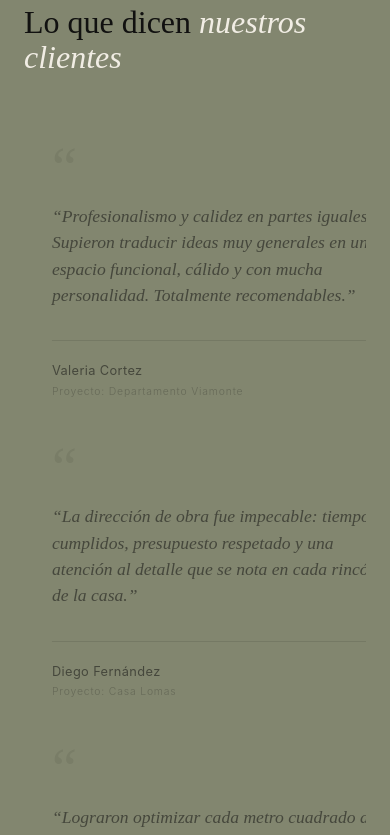
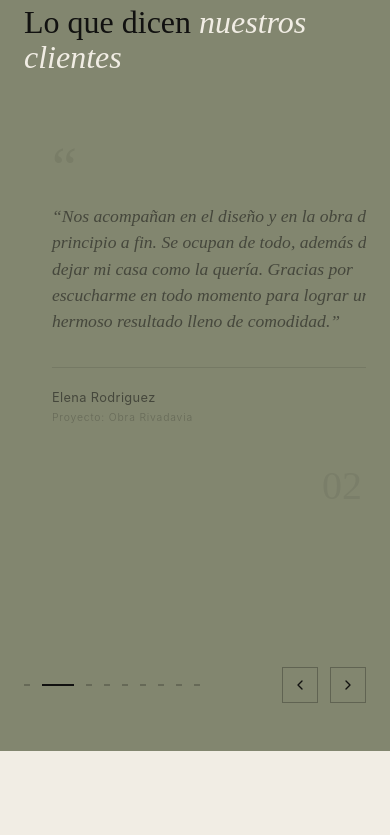
Before and after one commit to devzapotech/innovarq-frontend, a Next.js app: page / in a window 390 px wide. Shown: the part 10660-11495 px from the top of the page. Built offline with nearby package versions, Linux system fonts and the light colour scheme.

Commit message:
feat: ajustes responsive

```diff
--- a/app/(landingPage)/components/Testimonials/Testimonials.tsx
+++ b/app/(landingPage)/components/Testimonials/Testimonials.tsx
@@ -7,19 +7,36 @@ import { TestimonialsHeader } from './TestimonialsHeader';
 import { TestimonialSlide } from './TestimonialSlide';
 import { TestimonialsDots } from './TestimonialsDots';
 
-const PER_PAGE = 3;
+const PER_PAGE_DESKTOP = 3;
+const PER_PAGE_MOBILE = 1;
 
 export function TestimonialsSection() {
+  const [isMobile, setIsMobile] = useState(false);
+
+  useEffect(() => {
+    const mql = window.matchMedia('(max-width: 767px)');
+    setIsMobile(mql.matches);
+    const onChange = (e: MediaQueryListEvent) => setIsMobile(e.matches);
+    mql.addEventListener('change', onChange);
+    return () => mql.removeEventListener('change', onChange);
+  }, []);
+
+  const perPage = isMobile ? PER_PAGE_MOBILE : PER_PAGE_DESKTOP;
+
   const pages = useMemo(() => {
     const chunks = [];
-    for (let i = 0; i < TESTIMONIALS.length; i += PER_PAGE) {
-      chunks.push(TESTIMONIALS.slice(i, i + PER_PAGE));
+    for (let i = 0; i < TESTIMONIALS.length; i += perPage) {
+      chunks.push(TESTIMONIALS.slice(i, i + perPage));
     }
     return chunks;
-  }, []);
+  }, [perPage]);
 
   const [current, setCurrent] = useState(0);
   const [direction, setDirection] = useState(1);
+
+  useEffect(() => {
+    setCurrent(0);
+  }, [perPage]);
 
   const next = useCallback(() => {
     setDirection(1);
@@ -38,9 +55,9 @@ export function TestimonialsSection() {
 
   return (
     <section style={{ backgroundColor: '#82866f' }}>
-      <div className="max-w-350 mx-auto px-6 md:px-12 lg:px-24 py-28 md:py-40">
+      <div className="max-w-350 mx-auto px-6 md:px-12 lg:px-24 pt-28 pb-12 md:py-40">
         <TestimonialsHeader onPrev={prev} onNext={next} />
-        <div className="relative overflow-hidden" style={{ minHeight: '360px' }}>
+        <div className="relative overflow-hidden min-h-[480px] md:min-h-[360px]">
           <AnimatePresence mode="wait" custom={direction}>
             <TestimonialSlide
               key={current}
```
